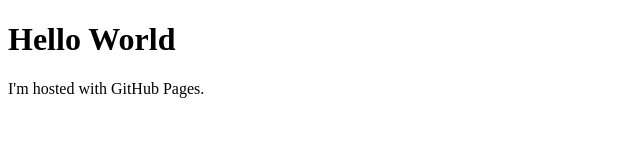
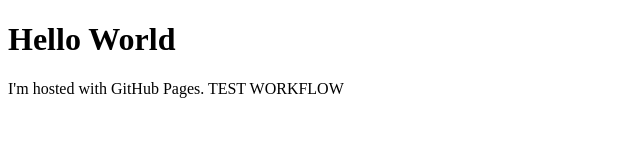
Before and after one commit to Ryan-Coral/Ryan-Coral.github.io, a plain HTML site: page index.html in a window 1280 px wide. Shown: the whole page, without its empty margins (0-640 px from the left). Drawn offline with Linux system fonts and the light colour scheme.

Commit message:
Update index.html

```diff
--- a/index.html
+++ b/index.html
@@ -2,6 +2,6 @@
 <html>
 <body>
 <h1>Hello World</h1>
-<p>I'm hosted with GitHub Pages.</p>
+<p>I'm hosted with GitHub Pages. TEST WORKFLOW</p>
 </body>
 </html>
```
